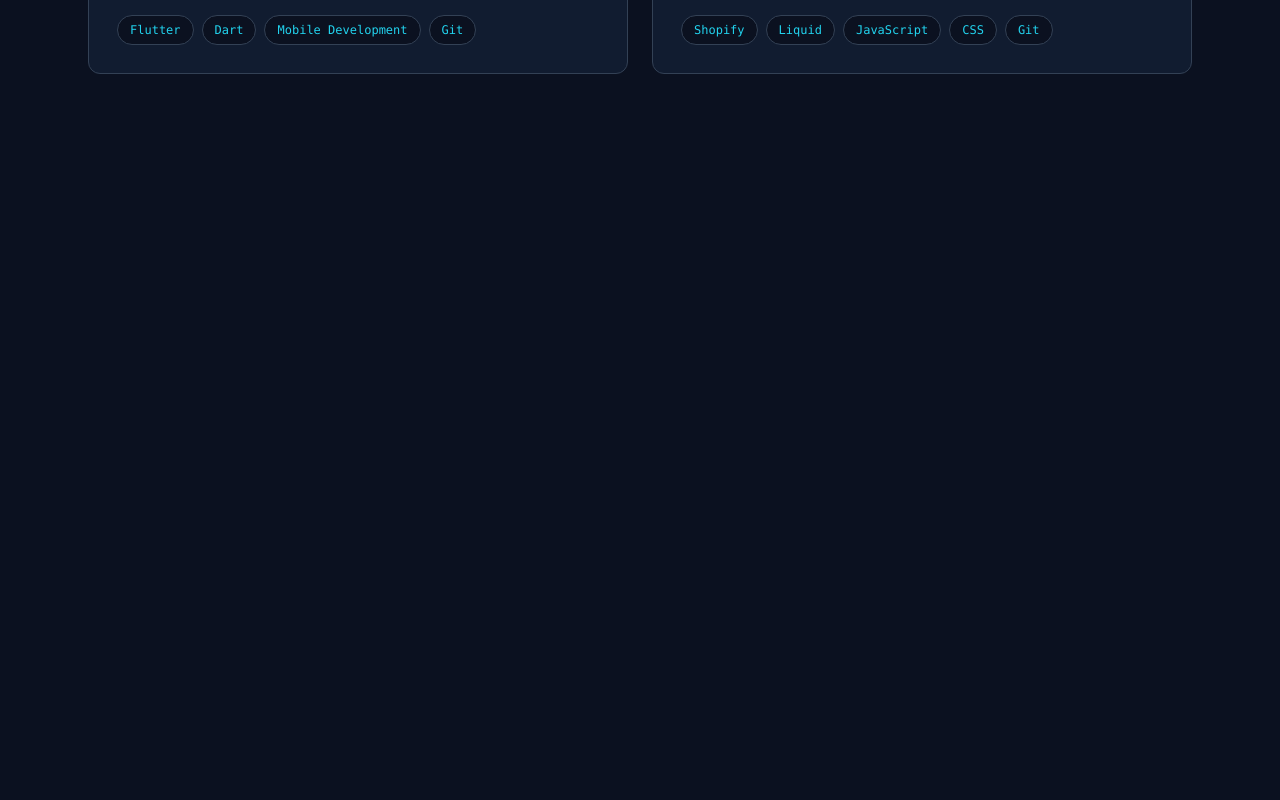
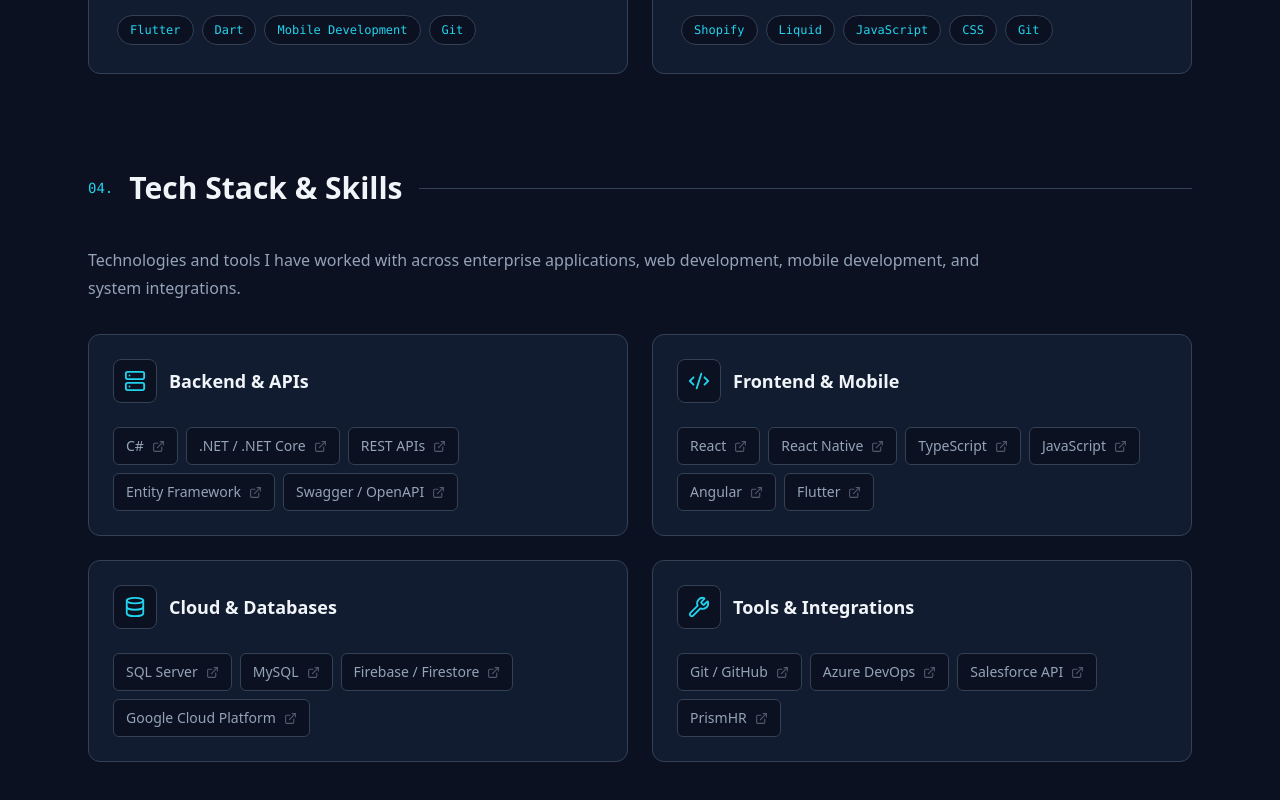
Before and after one commit to maucaillesamuel02/samuel-portfolio, a Next.js app: page / in a window 1280 px wide. Shown: the part 3762-4562 px from the top of the page. Before the commit the page ends 3932 px from the top, so only its background shows below. Built offline with nearby package versions, Linux system fonts and the light colour scheme.

Commit message:
feat: add official technology links to skills section

```diff
--- a/src/app/page.tsx
+++ b/src/app/page.tsx
@@ -3,6 +3,7 @@
 import About from "@/components/sections/About";
 import Experience from "@/components/sections/Experience";
 import Projects from "@/components/sections/Projects";
+import Skills from "@/components/sections/Skills";
 
 export default function Home() {
   return (
@@ -15,6 +16,7 @@
           <About />
           <Experience />
           <Projects/>
+          <Skills />
         </div>
       </main>
     </>
--- /dev/null
+++ b/src/components/sections/Skills.tsx
@@ -0,0 +1,101 @@
+
+import {
+  Cloud,
+  Code2,
+  Database,
+  Server,
+  Wrench,
+  ExternalLink,
+} from "lucide-react";
+
+import { skillCategories } from "@/data/skills";
+
+const categoryIcons = {
+  backend: Server,
+  frontend: Code2,
+  cloud: Database,
+  tools: Wrench,
+};
+
+export default function Skills() {
+  return (
+    <section
+      id="skills"
+      className="mx-auto w-full max-w-6xl scroll-mt-24 px-6"
+    >
+      <div className="mb-10 flex items-center gap-4">
+        <span className="font-mono text-sm text-accent">
+          04.
+        </span>
+
+        <h2 className="text-2xl font-bold text-foreground sm:text-3xl">
+          Tech Stack & Skills
+        </h2>
+
+        <div className="h-px min-w-0 flex-1 bg-border" />
+      </div>
+
+      <p className="mb-8 max-w-4xl text-base leading-7 text-muted">
+        Technologies and tools I have worked with across
+        enterprise applications, web development, mobile
+        development, and system integrations.
+      </p>
+
+      <div className="grid grid-cols-1 gap-6 md:grid-cols-2">
+        {skillCategories.map((category) => {
+          const Icon =
+            categoryIcons[
+              category.id as keyof typeof categoryIcons
+            ] ?? Cloud;
+
+          return (
+            <article
+              key={category.id}
+              className="rounded-xl border border-border bg-surface p-6 transition-colors hover:border-accent/50"
+            >
+              <div className="mb-6 flex items-center gap-3">
+                <div className="flex h-11 w-11 items-center justify-center rounded-lg border border-border bg-background text-accent">
+                  <Icon size={22} aria-hidden="true" />
+                </div>
+
+                <h3 className="text-lg font-semibold text-foreground">
+                  {category.title}
+                </h3>
+              </div>
+
+              <div className="flex flex-wrap gap-2">
+                {category.skills.map((skill) => (
+                <a
+                    key={skill.name}
+                    href={skill.url}
+                    target="_blank"
+                    rel="noopener noreferrer"
+                    title={`Visit ${skill.name} website`}
+                    className="
+                    inline-flex items-center gap-2
+                    rounded-md border border-border
+                    bg-background px-3 py-2 text-sm text-muted
+                    transition-colors duration-200
+                    hover:border-accent/60 hover:text-accent
+                    focus-visible:outline-2
+                    focus-visible:outline-offset-2
+                    focus-visible:outline-accent
+                    "
+                >
+                    {skill.name}
+                    <ExternalLink
+                    size={13}
+                    className="opacity-50"
+                    aria-hidden="true"
+                    />
+                </a>
+                ))}
+
+              </div>
+            </article>
+          );
+        })}
+      </div>
+    </section>
+  );
+}
--- /dev/null
+++ b/src/data/skills.ts
@@ -0,0 +1,57 @@
+
+export type Skill = {
+  name: string;
+  url?: string;
+};
+
+export type SkillCategory = {
+  id: string;
+  title: string;
+  skills: Skill[];
+};
+
+export const skillCategories: SkillCategory[] = [
+  {
+    id: "backend",
+    title: "Backend & APIs",
+    skills: [
+      { name: "C#", url: "https://learn.microsoft.com/en-us/dotnet/csharp/" },
+      { name: ".NET / .NET Core", url: "https://dotnet.microsoft.com/" },
+      { name: "REST APIs", url: "https://developer.mozilla.org/en-US/docs/Glossary/REST" },
+      { name: "Entity Framework", url: "https://learn.microsoft.com/en-us/ef/core/" },
+      { name: "Swagger / OpenAPI", url: "https://swagger.io/" },
+    ],
+  },
+  {
+    id: "frontend",
+    title: "Frontend & Mobile",
+    skills: [
+      { name: "React", url: "https://react.dev/" },
+      { name: "React Native", url: "https://reactnative.dev/" },
+      { name: "TypeScript", url: "https://www.typescriptlang.org/" },
+      { name: "JavaScript", url: "https://developer.mozilla.org/en-US/docs/Web/JavaScript" },
+      { name: "Angular", url: "https://angular.dev/" },
+      { name: "Flutter", url: "https://flutter.dev/" },
+    ],
+  },
+  {
+    id: "cloud",
+    title: "Cloud & Databases",
+    skills: [
+      { name: "SQL Server", url: "https://www.microsoft.com/en-us/sql-server" },
+      { name: "MySQL", url: "https://www.mysql.com/" },
+      { name: "Firebase / Firestore", url: "https://firebase.google.com/docs/firestore" },
+      { name: "Google Cloud Platform", url: "https://cloud.google.com/" },
+    ],
+  },
+  {
+    id: "tools",
+    title: "Tools & Integrations",
+    skills: [
+      { name: "Git / GitHub", url: "https://github.com/" },
+      { name: "Azure DevOps", url: "https://azure.microsoft.com/en-us/products/devops" },
+      { name: "Salesforce API", url: "https://developer.salesforce.com/" },
+      { name: "PrismHR", url: "https://www.prismhr.com/" },
+    ],
+  },
+];
```
